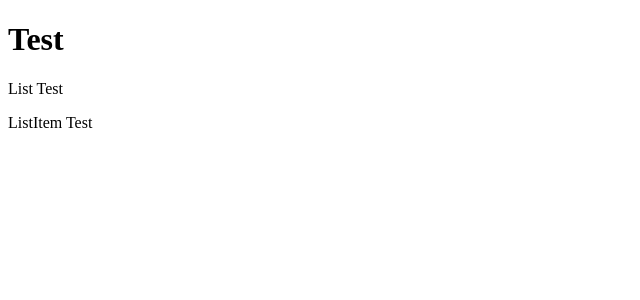
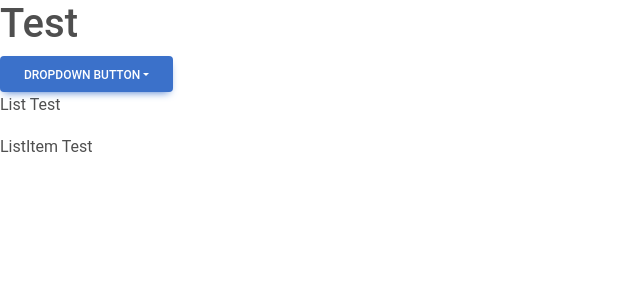
Before and after one commit to attrill20/CodeCrunchProjectWeek, a React (Create React App) app in the folder study-app/: page / in a window 1280 px wide. Shown: the top 300 px of the page, without its empty margins (0-640 px from the left). Built offline with nearby package versions, Linux system fonts and the light colour scheme.

Commit message:
drop down added

```diff
--- a/study-app/public/index.html
+++ b/study-app/public/index.html
@@ -3,7 +3,10 @@
   <head>
     <meta charset="utf-8" />
     <link rel="icon" href="%PUBLIC_URL%/favicon.ico" />
-    <meta name="viewport" content="width=device-width, initial-scale=1" />
+    <link
+  href="https://cdnjs.cloudflare.com/ajax/libs/mdb-ui-kit/6.2.0/mdb.min.css"
+  rel="stylesheet"/>
+  <meta name="viewport" content="width=device-width, initial-scale=1" />
     <meta name="theme-color" content="#000000" />
     <meta
       name="description"
@@ -29,15 +32,9 @@
   <body>
     <noscript>You need to enable JavaScript to run this app.</noscript>
     <div id="root"></div>
-    <!--
-      This HTML file is a template.
-      If you open it directly in the browser, you will see an empty page.
-
-      You can add webfonts, meta tags, or analytics to this file.
-      The build step will place the bundled scripts into the <body> tag.
-
-      To begin the development, run `npm start` or `yarn start`.
-      To create a production bundle, use `npm run build` or `yarn build`.
-    -->
+    <script
+    type="text/javascript"
+    src="https://cdnjs.cloudflare.com/ajax/libs/mdb-ui-kit/6.2.0/mdb.min.js"
+  ></script>
   </body>
 </html>
--- a/study-app/src/App/App.js
+++ b/study-app/src/App/App.js
@@ -2,6 +2,16 @@ import React from 'react';
 import './App.css';
 import List from '../List/List';
 import ListItem from '../ListItem/ListItem';
+import DropDown from '../DropDown/DropDown';
+
+//PLAN
+
+//DONE // create working dropdown menu component // test click-off functionality
+// write out options of dropdown menu and make sure they display/ are selectable
+// write dummy data to display to list
+// make function to attach to dropdown so that when an option is selected it displays to list
+// check that dropdown menu displays data to the list
+// chanage the type of data being displayed so it is similar to our actual data
 
 
 function App() {
@@ -9,11 +19,10 @@ function App() {
 
 
 
-
-
   return (
     <div>
       <h1>Test</h1>
+      <DropDown />
       <List />
       <ListItem />
     </div>
--- /dev/null
+++ b/study-app/src/DropDown/DropDown.js
@@ -0,0 +1,22 @@
+import React from 'react'
+
+export default function DropDown() {
+  return (
+   <div class="dropdown">
+  <button
+    class="btn btn-primary dropdown-toggle"
+    type="button"
+    id="dropdownMenuButton"
+    data-mdb-toggle="dropdown"
+    aria-expanded="false"
+  >
+    Dropdown button
+  </button>
+  <ul class="dropdown-menu" aria-labelledby="dropdownMenuButton">
+    <li><a class="dropdown-item" href="#">Action</a></li>
+    <li><a class="dropdown-item" href="#">Another action</a></li>
+    <li><a class="dropdown-item" href="#">Something else here</a></li>
+  </ul>
+</div>
+  )
+}
--- a/study-app/src/index.css
+++ b/study-app/src/index.css
@@ -1,3 +1,4 @@
+@import '~mdb-ui-kit/css/mdb.min.css';
 body {
   margin: 0;
   font-family: -apple-system, BlinkMacSystemFont, 'Segoe UI', 'Roboto', 'Oxygen',
```
